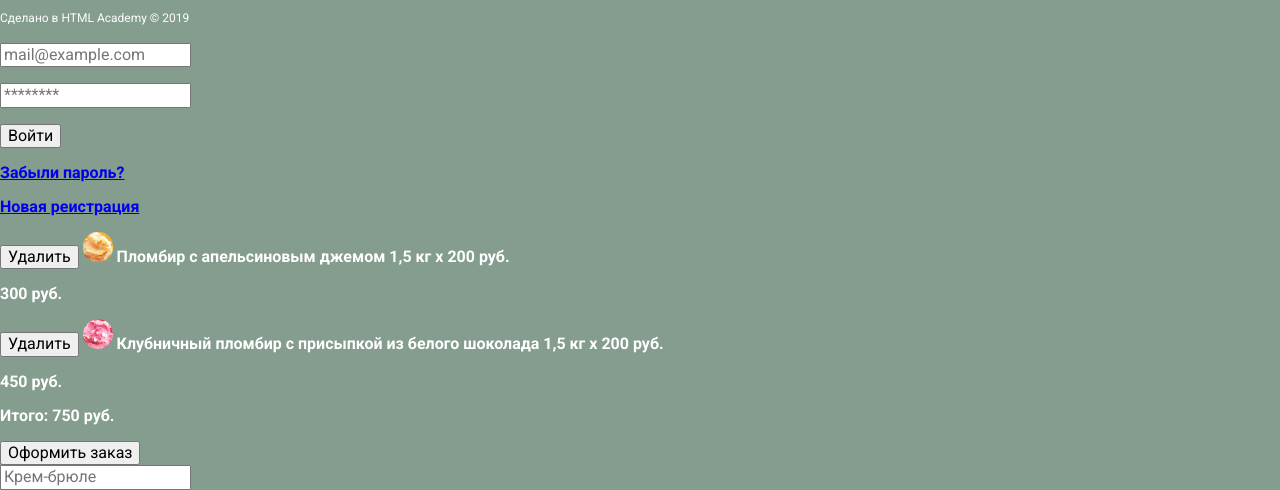
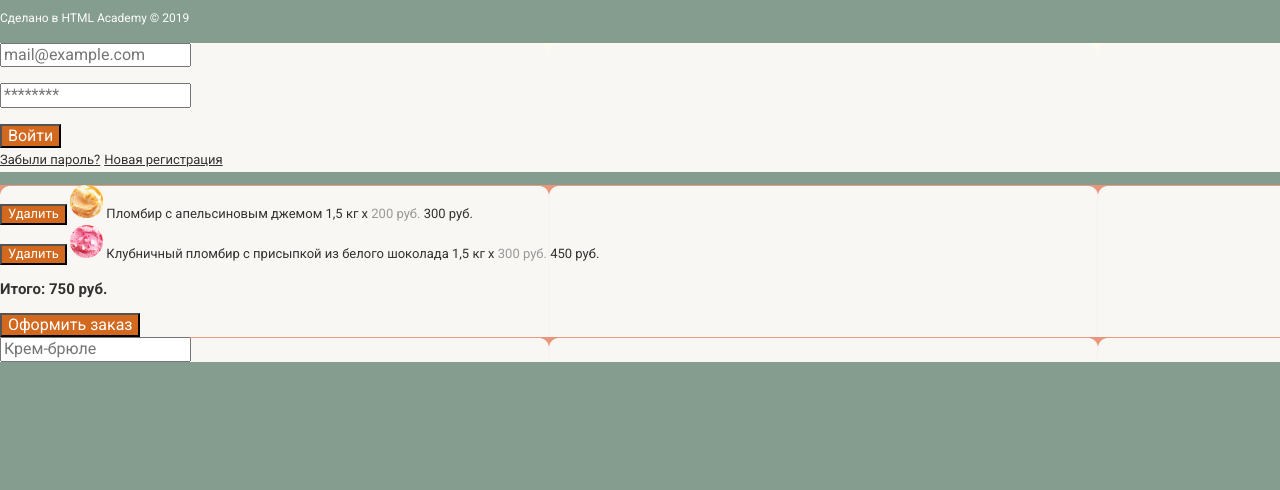
Before and after one commit to ramzes1x3/ramzes1x3.github.io, a plain HTML site: page catalog.html in a window 1280 px wide. Shown: the part 4658-5148 px from the top of the page. After the commit the page ends 5020 px from the top, so only its background shows below. Drawn offline with Linux system fonts and the light colour scheme.

Commit message:
added in catalog.html text-style

```diff
--- a/catalog.html
+++ b/catalog.html
@@ -266,46 +266,48 @@
                 <p class = "copyright">Сделано в HTML Academy © 2019</p>
             </div>
         </footer>
-        <section class = "lk">
+
+        <section class = "personal-account">
             <h2 class = "visually-hidden">Вход в личный кабинет</h2>
             <form method = "POST" action = "index.html">
-                <p>
+                <p class = "personal-account-login">
                     <label class = "visually-hidden" for = "user_login">Логин</label>
                     <input id = "user_login" type = "email" name = "login"
                         placeholder = "mail@example.com">
                 </p>
-                <p>
+                <p class = "personal-account-password">
                     <label class = "visually-hidden" for = "user_password">Пароль</label>
                     <input id = "user_password" type = "password" name = "password"
                         placeholder = "********">
                 </p>
-                <button type = "submit">Войти</button>
+                <button class = "button" type = "submit">Войти</button>
             </form>
-            <p><a href = "#">Забыли пароль?</a></p>
-            <p><a href = "#">Новая реистрация</a></p>
+            <a href = "#">Забыли пароль?</a>
+            <a href = "#">Новая регистрация</a>
         </section>
-        <section class = "box">
+        <section class = "basket">
             <h2 class = "visually-hidden">Корзина</h2>
-            <ul>
-                <li>
-                    <button type = "button">Удалить</button>
-                    <img src = "img/1.webp" alt = "Пломбир с апельсиновым джемом" width = "30" height = "30">
-                        Пломбир с апельсиновым джемом 1,5 кг x 200 руб. <p>300 руб.</p>
+            <ul class = "basket-list">
+                <li class = "basket-item">
+                    <button class = "button" type = "button">Удалить</button>
+                    <img src = "img/1.webp" alt = "Пломбир с апельсиновым джемом" width = "33" height = "33">
+                        Пломбир с апельсиновым джемом 1,5 кг x <span class = "basket-item-text">200 руб.</span> 300 руб.
                 </li>
-                <li>
-                    <button type = "button">Удалить</button>
-                    <img src = "img/3.webp" alt = "Клубничный пломбир с присыпкой из белого шоколада" width = "30" height = "30">
-                        Клубничный пломбир с присыпкой из белого шоколада 1,5 кг x 200 руб. <p>450 руб.</p>
+                <li class = "basket-item">
+                    <button class = "button" type = "button">Удалить</button>
+                    <img src = "img/3.webp" alt = "Клубничный пломбир с присыпкой из белого шоколада" width = "33" height = "33">
+                        Клубничный пломбир с присыпкой из белого шоколада 1,5 кг x <span class = "basket-item-text">300 руб.</span> 450 руб.
                 </li>
             </ul>
-            <p>Итого: 750 руб.</p>
-            <button type = "button">Оформить заказ</button>
+            <p class = "basket-sum">Итого: 750 руб.</p>
+            <button class = "button" type = "button">Оформить заказ</button>
         </section>
         <section class = "search">
             <h2 class = "visually-hidden">Поиск</h2>
             <label class = "visually-hidden" for = "search">Поиск</label>
             <input id = "search" name = "search" placeholder = "Крем-брюле" type = "search">
         </section>
+
         <script src = "js/script.js"></script>
     </body>
 </html>
--- a/css/catalog.css
+++ b/css/catalog.css
@@ -112,3 +112,45 @@ ul {
     font-weight: 400;
 }
 /*footer*/
+
+/*hidden windows*/
+.personal-account {
+    background-color:floralwhite;
+    background-image: url(/img/mailing-background.png);
+}
+
+.personal-account a{
+    font-size: 13px;
+    line-height: 24px;
+    font-weight: 400;
+    color: #323232;
+}
+
+.basket {
+    background-color:darksalmon;
+    background-image: url(/img/mailing-background.png);
+}
+
+.basket-list {
+    font-size: 13px;
+    line-height: 16px;
+    font-weight: 400;
+    color: #323232;
+}
+
+.basket-item-text {
+    color: #999999;
+}
+
+.basket-sum{
+    font-size: 15px;
+    line-height: 18px;
+    font-weight: 700;
+    color:#323232;
+}
+
+.search {
+    background-color:darksalmon;
+    background-image: url(/img/mailing-background.png);
+}
+/*hidden windows*/
--- a/css/index.css
+++ b/css/index.css
@@ -331,3 +331,4 @@ ul {
     font-weight: 500;
     color: #323232;
 }
+/*hidden windows*/
```
Also changed, not shown: index.html (+1 -0 lines).
